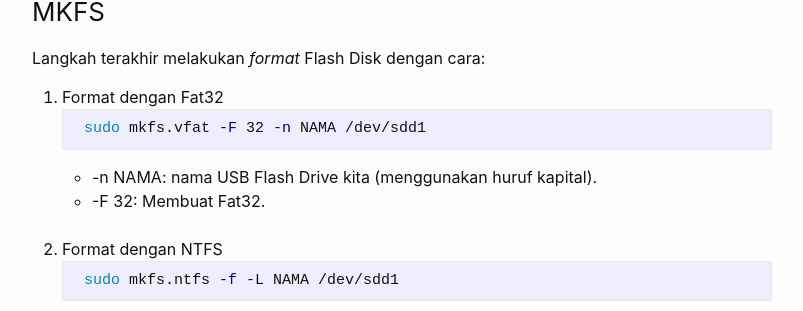
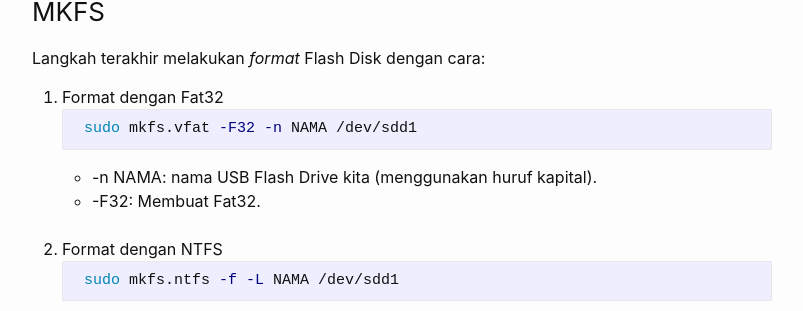
Before and after one commit to helmiz/helmiz.github.io, a Jekyll site: the page built from _posts/2020-05-26-format-flashdisk-pada-linux.md, in a window 1280 px wide and 900 px high, scrolled down 1861 px. Shown: the part 140-451 px from the top of the window, without its empty margins (238-1041 px from the left). Built offline with Jekyll 4.4.1, drawn with Linux system fonts in a browser that asks for light colours; comment, search, counter and statistics services are not loaded.

Commit message:
Ubah F32

````diff
--- a/_posts/2020-05-26-format-flashdisk-pada-linux.md
+++ b/_posts/2020-05-26-format-flashdisk-pada-linux.md
@@ -91,10 +91,10 @@ MKFS
 Langkah terakhir melakukan *format* Flash Disk dengan cara:
 1. Format dengan Fat32
 	```bash
-	sudo mkfs.vfat -F 32 -n NAMA /dev/sdd1
+	sudo mkfs.vfat -F32 -n NAMA /dev/sdd1
 	```
 	- -n NAMA: nama USB Flash Drive kita (menggunakan huruf kapital).
-	- -F 32: Membuat Fat32.
+	- -F32: Membuat Fat32.
     <br />
 
 2. Format dengan NTFS
````
